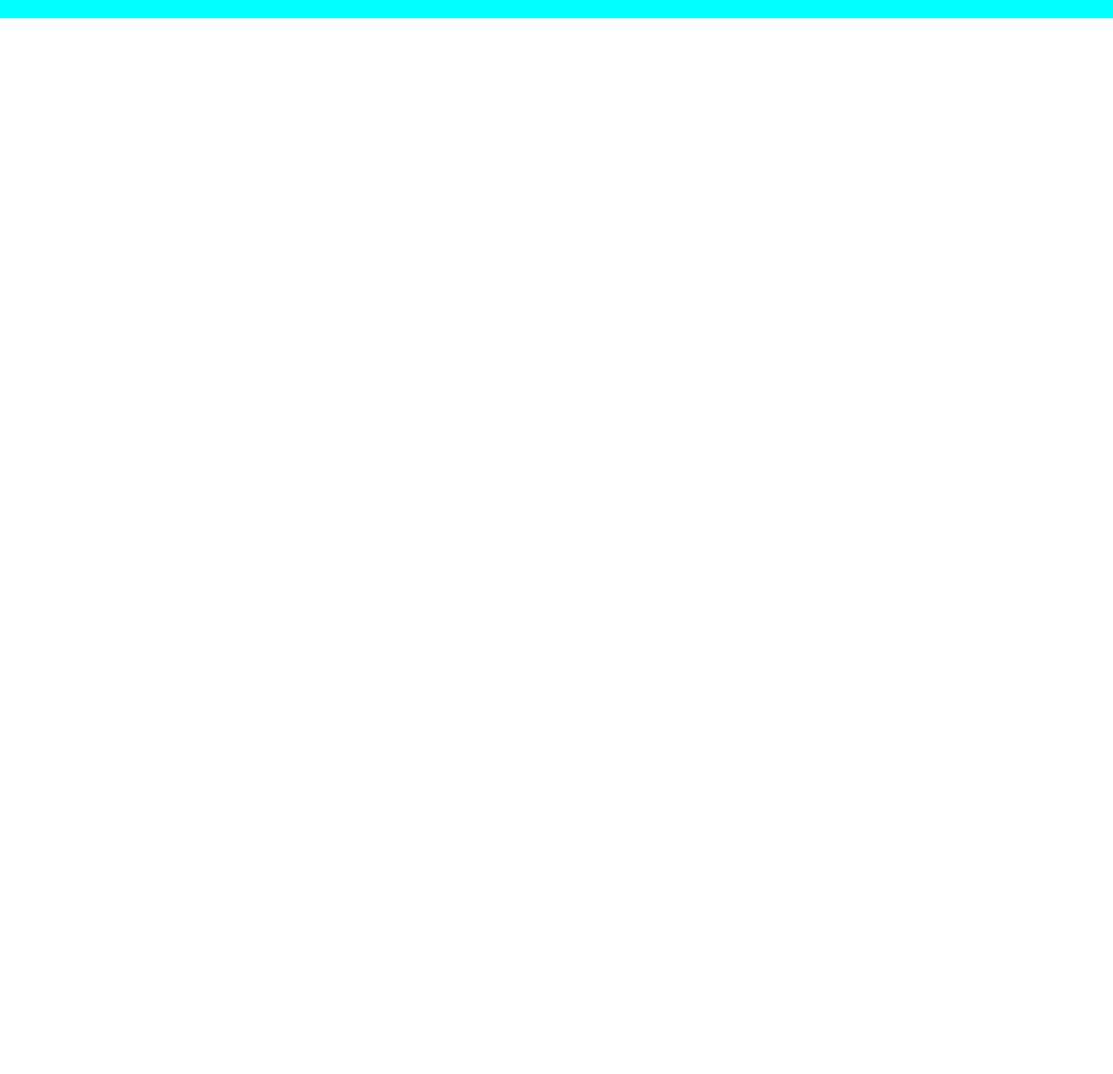
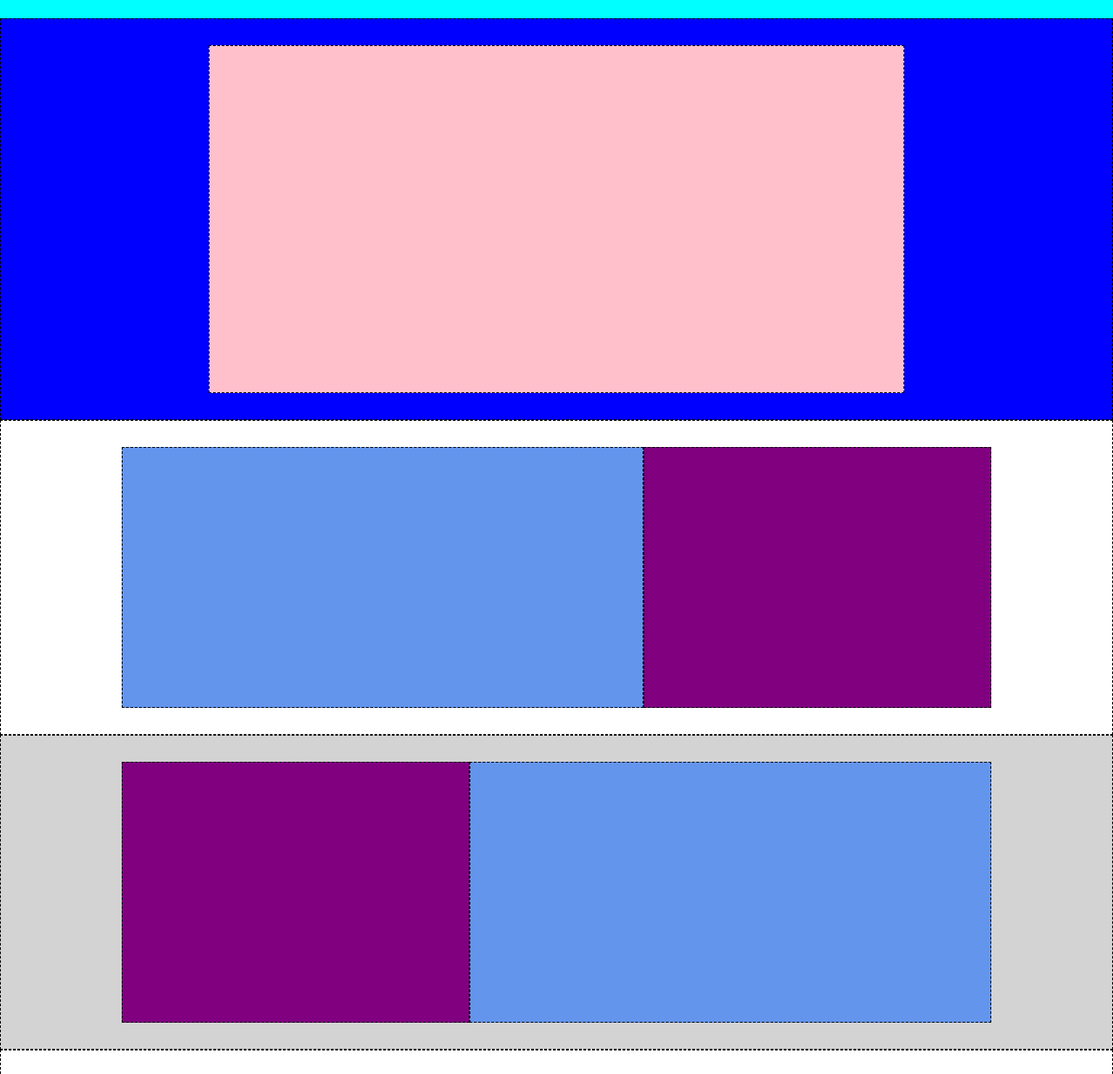
Before and after one commit to 1alberto994/htmlcss-struttura-discord, a plain HTML site: page index.html in a window 1280 px wide. Shown: the part 49-1284 px from the top of the page at 87% size. Before the commit the page ends 800 px from the top, so only its background shows below. Drawn offline with Linux system fonts and the light colour scheme.

Commit message:
INIZIO MAIN

```diff
--- a/index.html
+++ b/index.html
@@ -25,8 +25,62 @@
                 </div>
 
             </header>
+        </div>
+            <div class="containerdue">
+                <main>
+                    <div class="quadrato-rosa">
 
-        </div>
+                    </div>
+
+
+
+                </main>
+
+            </div>
+            <div class="container-tre">
+                <main>
+
+                    <div class="quadrato-azzurro">
+
+                    </div>
+                    <div class="quadrato-viola">
+
+                    </div>
+
+                </main>
+
+            </div>
+            <div class="container-quattro">
+                <main>
+                    <div class="quadrato-viola">
+
+                    </div>
+
+                    <div class="quadrato-azzurro">
+
+                    </div>
+
+
+                </main>
+
+            </div>
+            <div class="container-tre">
+                <main>
+
+                    <div class="quadrato-azzurro">
+
+                    </div>
+                    <div class="quadrato-viola">
+
+                    </div>
+
+                </main>
+
+            </div>
+
+
+
+
 
     </body>
 </html>
--- a/style.css
+++ b/style.css
@@ -10,7 +10,7 @@
     align-items: center;
 
 }
-header{
+header,main{
     max-width: 1200px;
     margin:0 auto;
 
@@ -34,3 +34,54 @@ header{
     display: flex;
     justify-content:flex-end;
 }
+.containerdue{
+    background-color: blue;
+    border: 1px dashed black;
+
+
+
+}
+main{
+    display: flex;
+    justify-content: center;
+    margin-top: 30px;
+    margin-bottom: 30px;
+}
+.quadrato-rosa{
+    background-color: pink;
+    display: flex;
+    justify-content: center;
+    align-items: center;
+    height: 400px;
+    width: 800px;
+    border: 1px dashed black;
+}
+.container-tre{
+   background-color: white;
+
+    border: 1px dashed black;
+}
+.quadrato-viola{
+   background-color: purple;
+    display: flex;
+    height : 300px;
+    width: 400px;
+    justify-content: center;
+    align-items: center;
+    border: 1px dashed black;
+}
+.quadrato-azzurro{
+    background-color: cornflowerblue;
+    display: flex;
+    justify-content: center;
+    align-items: center;
+    width: 600px;
+    height: 300px;
+    border: 1px dashed black;
+}
+.container-quattro{
+    background-color: lightgrey;
+    display: flex;
+    border: 1px dashed black;
+
+}
```
